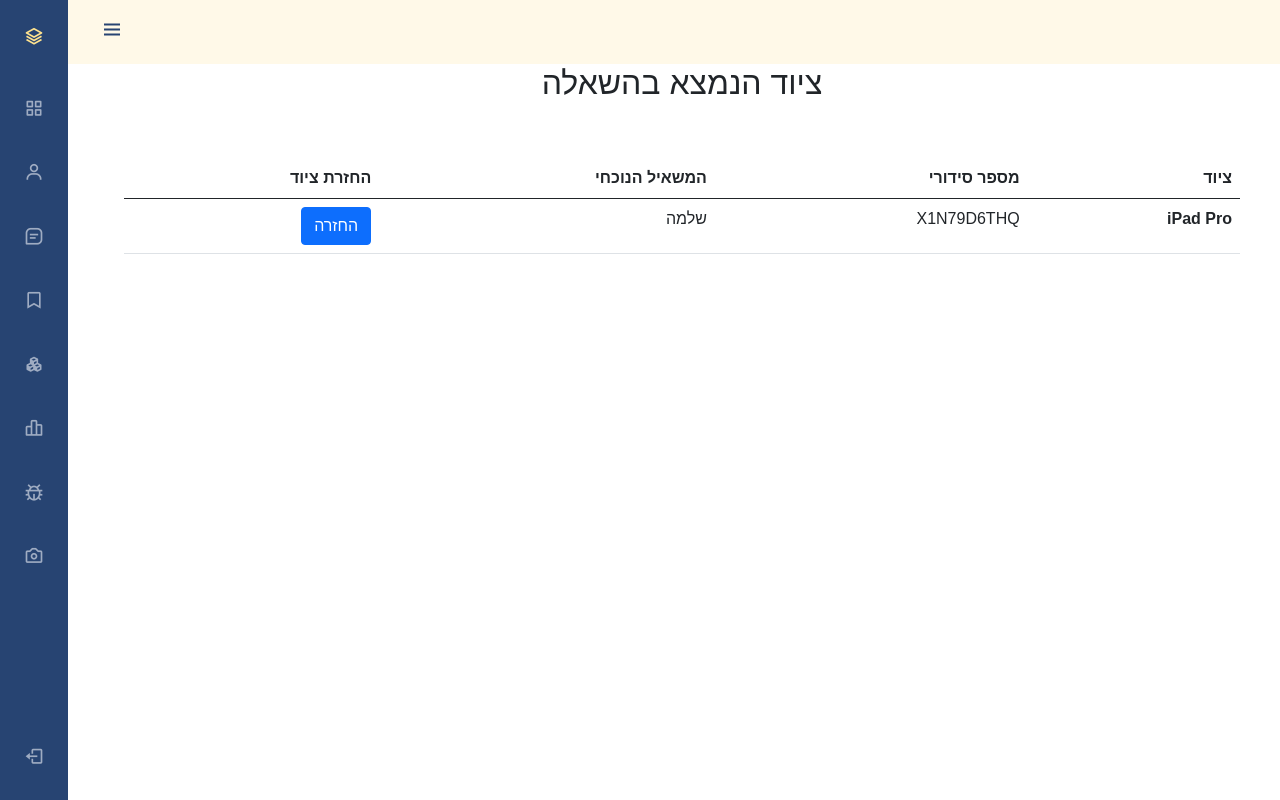
After one commit to BarakBon/SCStudio, a Flask app: page /borrowed_equipment in a window 1280 px wide. The commit adds this page. Run offline with Flask 3, Linux system fonts and the light colour scheme; some libraries are stand-ins or nearby versions.

Commit message:
borrowed equipment page and navbar

```diff
--- a/app/templates/base.html
+++ b/app/templates/base.html
@@ -34,7 +34,7 @@
               <span class="nav_name">Messages</span> </a>
             <a href="#" class="nav_link"> <i class='bx bx-bookmark nav_icon'></i>
               <span class="nav_name">Bookmark</span></a>
-            <a href="#" class="nav_link"> <i class='bx bxs-component nav_icon'></i>
+            <a href="{{ url_for('views.equipment') }}" class="nav_link"> <i class='bx bxs-component nav_icon'></i>
               <span class="nav_name">מעקב ציוד</span></a>
             <a href="/test" class='nav_link {{' active' if request.endpoint=='test' }}'> <i
                 class='bx bx-bar-chart-alt-2 nav_icon'></i>
@@ -42,7 +42,7 @@
             <a href="#" class="nav_link"> <i class='bx bx-bug nav_icon'></i>
               <span class="nav_name">דיווח ציוד תקול</span> </a>
           </div>
-          <a href="#" class="nav_link"> <i class='bx bx-camera nav_icon'></i>
+          <a href="{{ url_for('views.Borrowing_Equipment') }}" class="nav_link"> <i class='bx bx-camera nav_icon'></i>
             <span class="nav_name">השאלת ציוד</span> </a>
         </div>
         <a href="{{ url_for('auth.logout') }}" class="nav_link"> <i class='bx bx-log-out nav_icon'></i> <span
--- /dev/null
+++ b/app/templates/borrowed_equipment.html
@@ -0,0 +1,87 @@
+{% extends "base.html" %}
+
+{% block title %} Equipment {% endblock %}
+
+<!--Show error/success messages in screen-->
+{% with messages = get_flashed_messages(with_categories=true) %}
+{% if messages %}
+  {% for category, message in messages %}
+  {% if category =='error' %}
+  <div class="alert alert-danger alter-dismissable fade show" role="alert">
+	{{ message }}
+	<button type="button" class="close" data-dismiss="alert">
+	  <span aria-hidden="true">&times;</span>
+	</button>
+  </div>
+  {% else %}
+  <div class="alert alert-success alter-dismissable fade show" role="alert">
+	{{ message }}
+	<button type="button" class="close" data-dismiss="alert">
+	  <span aria-hidden="true">&times;</span>
+	</button>
+  </div>
+  {% endif %} {% endfor %} {% endif %} {% endwith %}
+
+
+{% block content %}
+
+<!doctype html>
+<html lang="en">
+  <head>
+  	<title>Table 03</title>
+    <meta charset="utf-8">
+    <meta name="viewport" content="width=device-width, initial-scale=1, shrink-to-fit=no">
+
+	<link href='https://fonts.googleapis.com/css?family=Roboto:400,100,300,700' rel='stylesheet' type='text/css'>
+
+	<link rel="stylesheet" href="https://stackpath.bootstrapcdn.com/font-awesome/4.7.0/css/font-awesome.min.css">
+
+    <link rel="stylesheet" href="/static/equipment-style.css">
+
+	</head>
+	<body>
+	<section class="ftco-section">
+		<div class="container">
+			<div class="row justify-content-center">
+				<div class="col-md-6 text-center mb-5">
+					<h2 class="heading-section"> ציוד הנמצא בהשאלה  </h2>
+				</div>
+			</div>
+			<div class="row">
+				<div class="col-md-12 text-end">
+					<div class="table-wrap ">
+						<table class="table">
+					    <thead class="thead-primary text-end">
+					      <tr>
+                            <th> החזרת ציוד</th>
+					        <th>המשאיל הנוכחי</th>
+                            <th>מספר סידורי</th>
+                            <th>ציוד</th>
+					      </tr>
+					    </thead>
+					    <tbody>
+					      <tr>
+					        <td><a href="#" class="btn btn-primary">החזרה</a></td>
+					        <td> שלמה </td>
+                            <td>X1N79D6THQ</td>
+                            <th scope="row" class="scope" >iPad Pro</th>
+					      </tr>
+
+					    </tbody>
+					  </table>
+					</div>
+				</div>
+			</div>
+		</div>
+	</section>
+
+	<script src="js/jquery.min.js"></script>
+  <script src="js/popper.js"></script>
+  <script src="js/bootstrap.min.js"></script>
+  <script src="js/main.js"></script>
+
+	</body>
+</html>
+
+
+{% endblock %}
--- a/app/views.py
+++ b/app/views.py
@@ -41,7 +41,14 @@ def equipment_failure():
 
     return render_template("equipment_failure.html")
 
+
 @views.route('/Fixing_equipment', methods=['GET', 'POST'])
 def Fixing_equipment():
 
     return render_template("Fixing_equipment.html")
+
+
+@views.route('/borrowed_equipment', methods=['GET', 'POST'])
+def borrowed_equipment():
+
+    return render_template("borrowed_equipment.html")
```
Also changed, not shown: instance/database.db (added).
